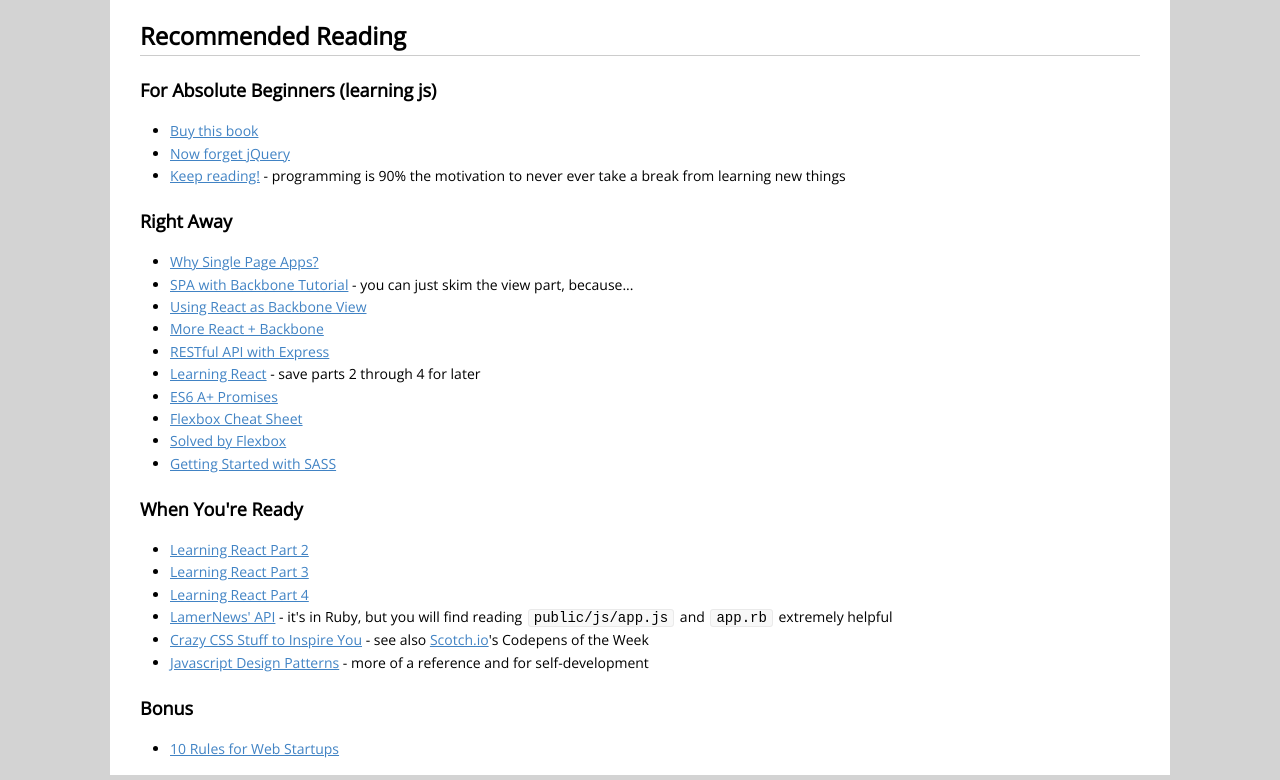
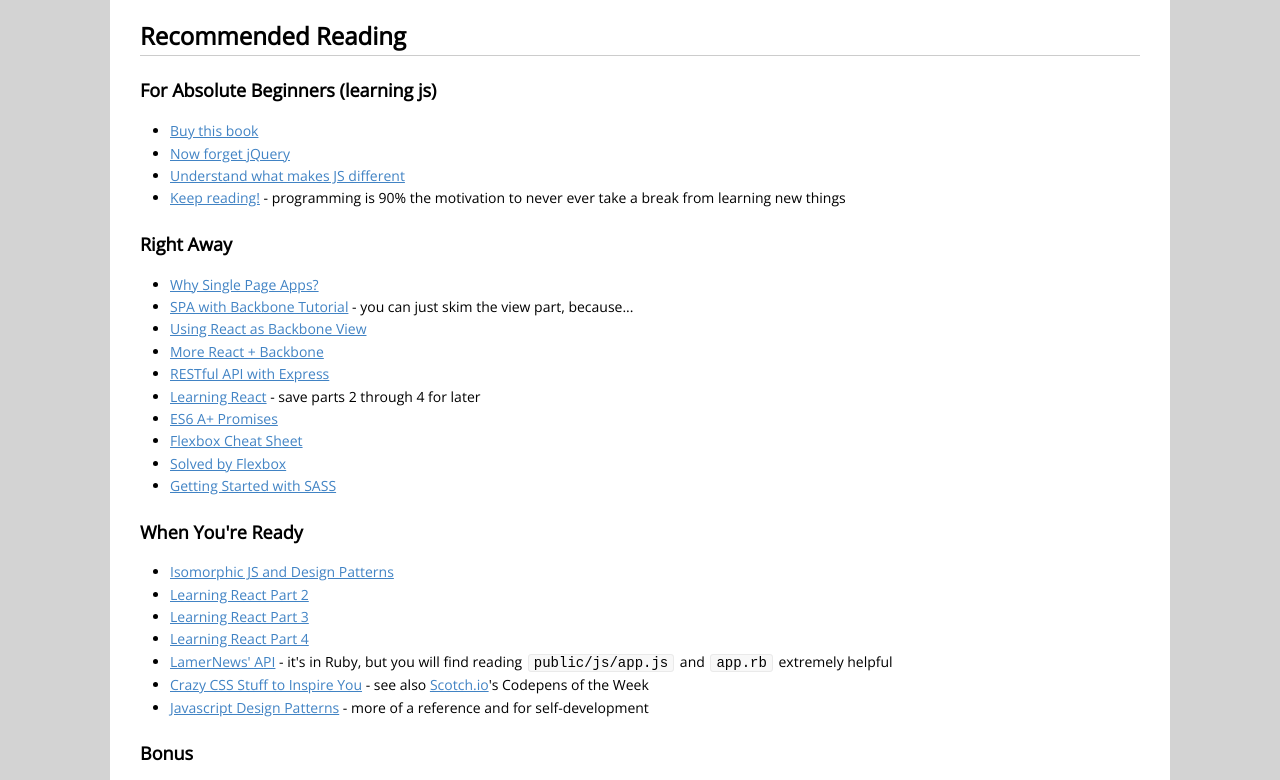
Before and after one commit to paraphin/paraphin.github.io, a website: page index.html in a window 1280 px wide. Shown: the part 594-1374 px from the top of the page. Drawn offline with nearby package versions, Linux system fonts and the light colour scheme; a web font is replaced by a local one.

Commit message:
2 more links

```diff
--- a/index.html
+++ b/index.html
@@ -332,7 +332,7 @@
 
 <h3>For Absolute Beginners (learning js)</h3>
 
-<ul><li><a href="http://smile.amazon.com/Software-Engineer-Learns-JavaScript-jQuery-ebook/dp/B00GAMTRI8/ref=sr_1_1?ie=UTF8&amp;qid=1414525426&amp;sr=8-1&amp;keywords=javascript+html5">Buy this book</a></li><li><a href="http://tutorialzine.com/2014/06/10-tips-for-writing-javascript-without-jquery/">Now forget jQuery</a></li><li><a href="http://www.html5rocks.com/en/">Keep reading!</a> - programming is 90% the motivation to never ever take a break from learning new things</li></ul>
+<ul><li><a href="http://smile.amazon.com/Software-Engineer-Learns-JavaScript-jQuery-ebook/dp/B00GAMTRI8/ref=sr_1_1?ie=UTF8&amp;qid=1414525426&amp;sr=8-1&amp;keywords=javascript+html5">Buy this book</a></li><li><a href="http://tutorialzine.com/2014/06/10-tips-for-writing-javascript-without-jquery/">Now forget jQuery</a></li><li><a href="http://robotlolita.me/2011/10/09/understanding-javascript-oop.html">Understand what makes JS different</a></li><li><a href="http://www.html5rocks.com/en/">Keep reading!</a> - programming is 90% the motivation to never ever take a break from learning new things</li></ul>
 
 <h3>Right Away</h3>
 
@@ -340,7 +340,7 @@
 
 <h3>When You&#39;re Ready</h3>
 
-<ul><li><a href="http://scotch.io/tutorials/javascript/build-a-real-time-twitter-stream-with-node-and-react-js">Learning React Part 2</a></li><li><a href="http://scotch.io/tutorials/javascript/getting-to-know-flux-the-react-js-architecture">Learning React Part 3</a></li><li><a href="http://scotch.io/tutorials/javascript/creating-a-simple-shopping-cart-with-react-js-and-flux">Learning React Part 4</a></li><li><a href="https://github.com/antirez/lamernews">LamerNews&#39; API</a> - it&#39;s in Ruby, but you will find reading <code>public/js/app.js</code> and <code>app.rb</code> extremely helpful</li><li><a href="http://tympanus.net/codrops/2013/07/05/using-custom-data-attributes-and-pseudo-elements/">Crazy CSS Stuff to Inspire You</a> - see also <a href="http://scotch.io/">Scotch.io</a>&#39;s Codepens of the Week</li><li><a href="http://addyosmani.com/resources/essentialjsdesignpatterns/book/">Javascript Design Patterns</a> - more of a reference and for self-development</li></ul>
+<ul><li><a href="http://blog.nodejitsu.com/scaling-isomorphic-javascript-code/">Isomorphic JS and Design Patterns</a></li><li><a href="http://scotch.io/tutorials/javascript/build-a-real-time-twitter-stream-with-node-and-react-js">Learning React Part 2</a></li><li><a href="http://scotch.io/tutorials/javascript/getting-to-know-flux-the-react-js-architecture">Learning React Part 3</a></li><li><a href="http://scotch.io/tutorials/javascript/creating-a-simple-shopping-cart-with-react-js-and-flux">Learning React Part 4</a></li><li><a href="https://github.com/antirez/lamernews">LamerNews&#39; API</a> - it&#39;s in Ruby, but you will find reading <code>public/js/app.js</code> and <code>app.rb</code> extremely helpful</li><li><a href="http://tympanus.net/codrops/2013/07/05/using-custom-data-attributes-and-pseudo-elements/">Crazy CSS Stuff to Inspire You</a> - see also <a href="http://scotch.io/">Scotch.io</a>&#39;s Codepens of the Week</li><li><a href="http://addyosmani.com/resources/essentialjsdesignpatterns/book/">Javascript Design Patterns</a> - more of a reference and for self-development</li></ul>
 
 <h3>Bonus</h3>
 
```
Also changed, not shown: index.md (+2 -0 lines).
